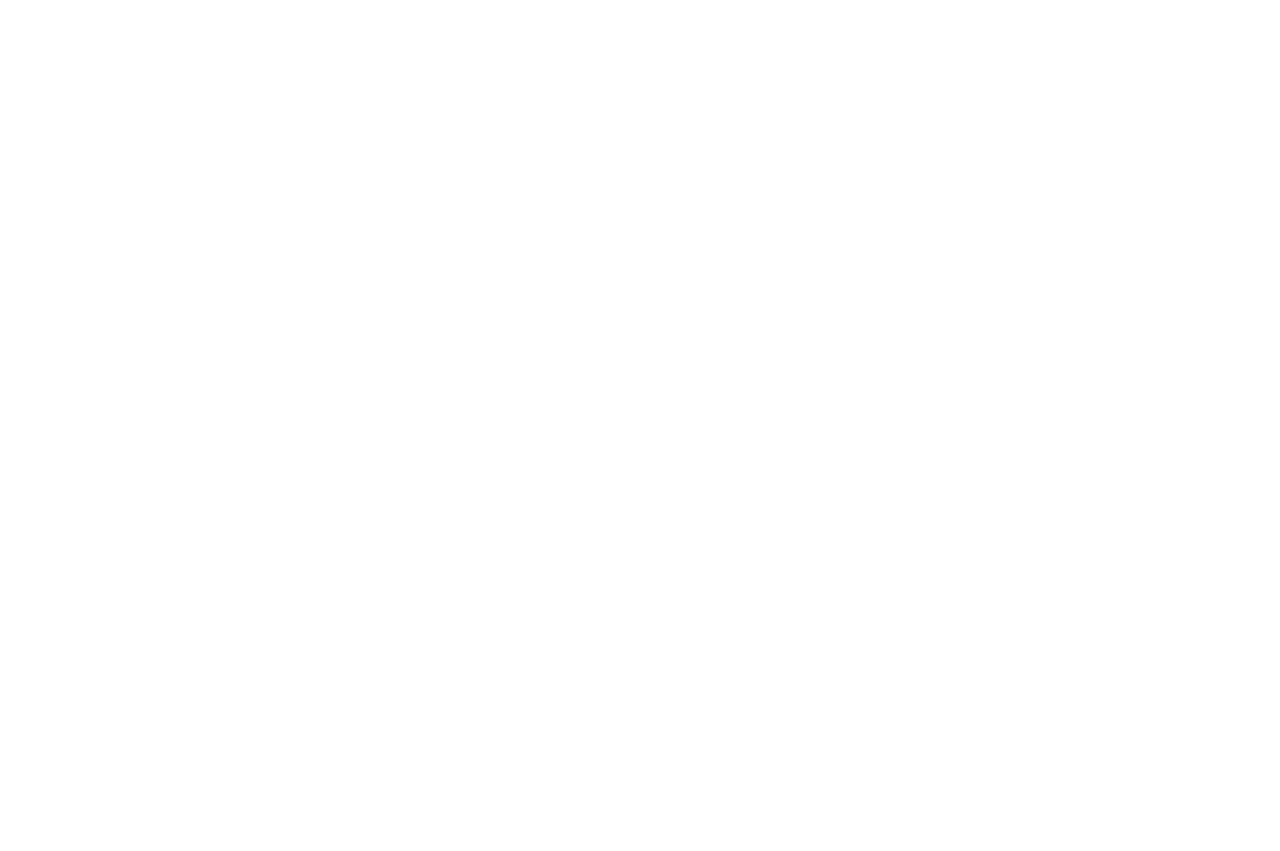
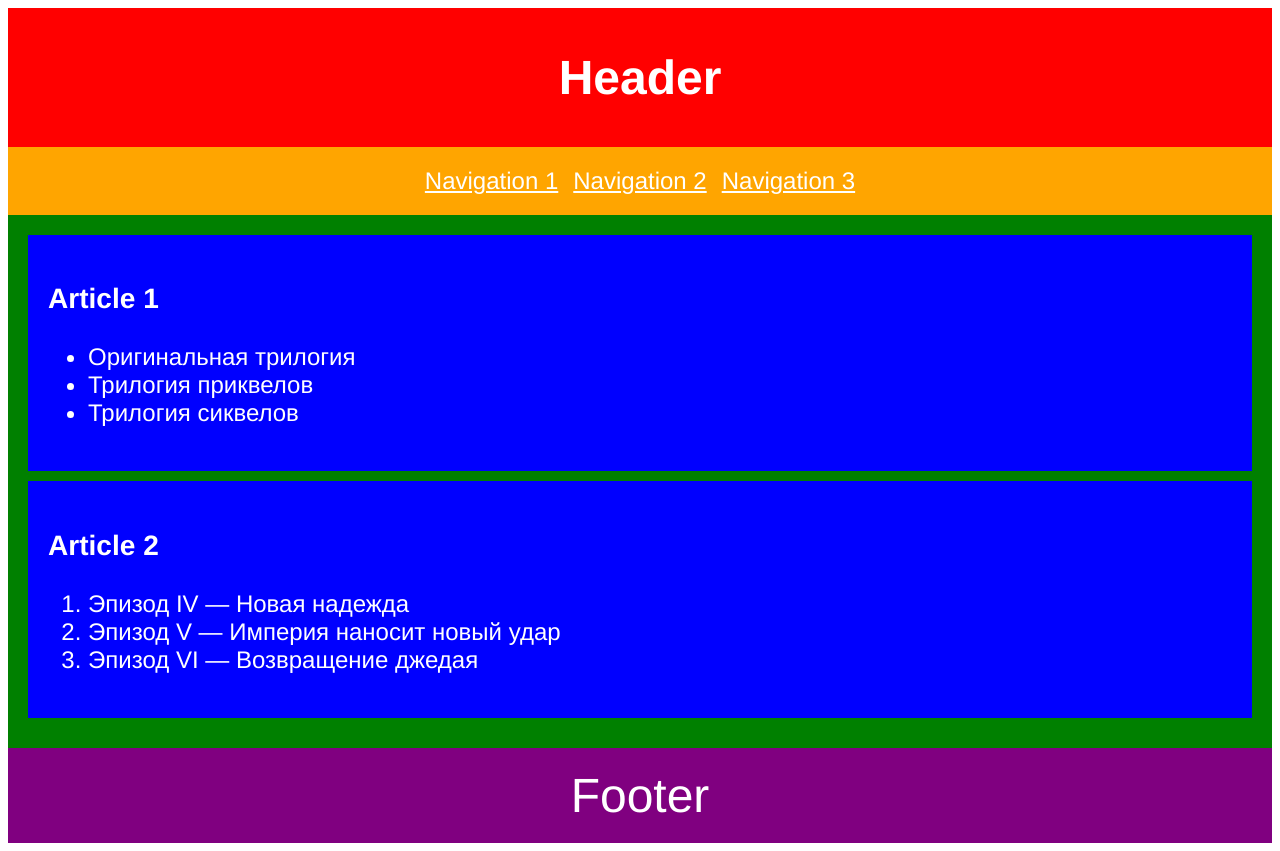
Before and after one commit to js-tasks-ru/htmlcss-20220120_kato-balakina, a website: page 02-dz0/01-semantic-mockup/solution.html in a window 1280 px wide. Before the commit the page ends 800 px from the top, so only its background shows below. Drawn offline with Linux system fonts and the light colour scheme.

Commit message:
feat(2.1): add semantic mockup

```diff
--- /dev/null
+++ b/02-dz0/01-semantic-mockup/solution.css
@@ -0,0 +1,52 @@
+.page {
+    color: white;
+    display: flex;
+    flex-direction: column;
+    font-family: Helvetica, sans-serif;
+    font-size: 24px;
+}
+
+.page__header {
+    background-color: red;
+    display: flex;
+    justify-content: center;
+    padding: 10px;
+}
+
+.page__nav {
+    background-color: orange;
+    display: flex;
+    justify-content: center;
+    font-weight: 500;
+}
+
+.page__nav a {
+    color: white;
+}
+
+.page__nav a + a {
+    margin-left: 15px;
+}
+
+.page__content {
+    background-color: green;
+}
+
+.page__article {
+    background-color: blue;
+}
+
+.page__article:not(last-child) {
+    margin-bottom: 10px;
+}
+
+.page__footer {
+    background-color: purple;
+    display: flex;
+    justify-content: center;
+    font-size: 48px;
+}
+
+.page__content, .page__article, .page__footer, .page__nav {
+    padding: 20px;
+}
--- a/02-dz0/01-semantic-mockup/solution.html
+++ b/02-dz0/01-semantic-mockup/solution.html
@@ -1,4 +1,45 @@
 <!DOCTYPE html>
 <html lang="ru">
-    <!-- Ваше решение -->
+  <head>
+    <meta charset="utf-8">
+    <title>Семантическая разметка</title>
+    <link rel="stylesheet" href="solution.css">
+  </head>
+  <body class="page">
+    <header class="page__header">
+      <h1>Header</h1>
+    </header>
+    <nav class="page__nav">
+      <a href="#">Navigation 1</a>
+      <a href="#">Navigation 2</a>
+      <a href="#">Navigation 3</a>
+    </nav>
+    <main class="page__content">
+      <article class="page__article">
+        <header>
+          <h3>Article 1</h3>
+        </header>
+        <main>
+          <ul>
+            <li>Оригинальная трилогия</li>
+            <li>Трилогия приквелов</li>
+            <li>Трилогия сиквелов</li>
+          </ul>
+        </main>
+      </article>
+      <article class="page__article">
+        <header>
+          <h3>Article 2</h3>
+        </header>
+        <main>
+          <ol>
+            <li>Эпизод IV&nbsp;&mdash; Новая надежда</li>
+            <li>Эпизод V&nbsp;&mdash; Империя наносит новый удар</li>
+            <li>Эпизод VI&nbsp;&mdash; Возвращение джедая</li>
+          </ol>
+        </main>
+      </article>
+    </main>
+    <footer class="page__footer">Footer</footer>
+  </body>
 </html>
```
